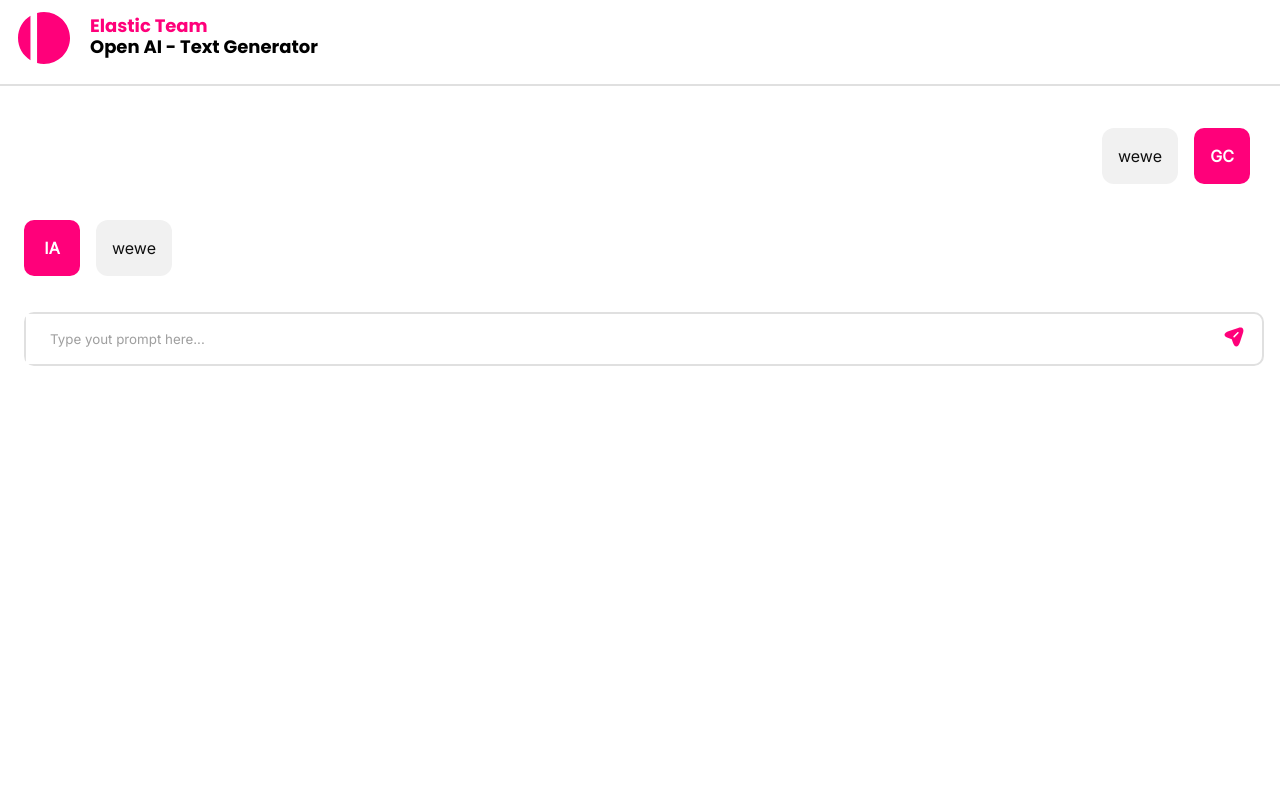
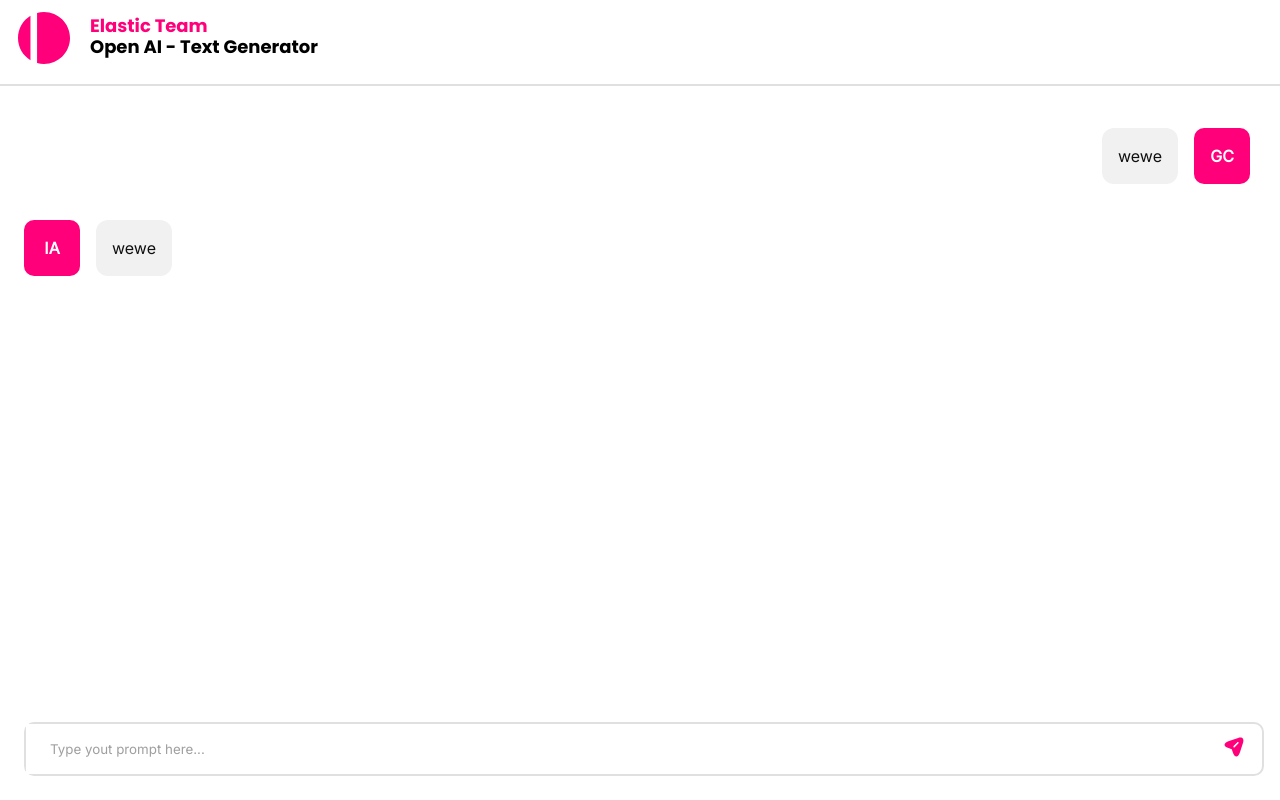
Before and after one commit to GiovanniCaiazzo01/Elastic-Team-OpenAI---Powered-Text-Generator-Challenge, a React (Vite) app in the folder client/: page /chat in a window 1280 px wide. Built offline with nearby package versions, Linux system fonts and the light colour scheme.

Commit message:
feat: Component Page is now ended

```diff
--- a/client/src/components/PageLayout/index.jsx
+++ /dev/null
@@ -1,12 +0,0 @@
-import { CenteredContainer } from "../../layouts";
-import PropTypes from "prop-types";
-
-const PageLayout = ({ children }) => {
-  return <CenteredContainer>{children}</CenteredContainer>;
-};
-
-export { PageLayout };
-
-PageLayout.propTypes = {
-  children: PropTypes.node.isRequired,
-};
--- a/client/src/components/PublicRoute/index.jsx
+++ b/client/src/components/PublicRoute/index.jsx
@@ -1,13 +1,15 @@
-import { PageLayout } from "../PageLayout";
+import { CenteredContainer, FullPageContainer } from "../../layouts";
 import PropTypes from "prop-types";
 
 const PublicRoute = ({ isCentered, component: Component }) => {
   return isCentered ? (
-    <PageLayout>
+    <CenteredContainer>
       <Component />
-    </PageLayout>
+    </CenteredContainer>
   ) : (
-    <Component />
+    <FullPageContainer>
+      <Component />
+    </FullPageContainer>
   );
 };
 
--- a/client/src/components/index.js
+++ b/client/src/components/index.js
@@ -1,6 +1,5 @@
 export { Avatar } from "./Avatar";
 export { LogoWithText } from "./LogoWithText";
 export { Logo } from "./Logo";
-export { PageLayout } from "./PageLayout";
 export { PrivateRoute } from "./PrivateRoute";
 export { PublicRoute } from "./PublicRoute";
--- /dev/null
+++ b/client/src/layouts/FullPageContainer/index.jsx
@@ -0,0 +1,12 @@
+import { StyledFullPageContainer } from "./style";
+import PropTypes from "prop-types";
+
+const FullPageContainer = ({ children }) => {
+  return <StyledFullPageContainer>{children}</StyledFullPageContainer>;
+};
+
+FullPageContainer.propTypes = {
+  children: PropTypes.node.isRequired,
+};
+
+export { FullPageContainer };
--- /dev/null
+++ b/client/src/layouts/FullPageContainer/style.jsx
@@ -0,0 +1,5 @@
+import styled from "styled-components";
+
+export const StyledFullPageContainer = styled.div`
+  height: 100vh;
+`;
--- a/client/src/layouts/index.js
+++ b/client/src/layouts/index.js
@@ -1,3 +1,4 @@
+export { FullPageContainer } from "./FullPageContainer";
 export { Link } from "./Link";
 export { Button } from "./Button";
 export { Input } from "./Input";
--- a/client/src/pages/Chat/ChatFooter/index.jsx
+++ b/client/src/pages/Chat/ChatFooter/index.jsx
@@ -5,6 +5,7 @@ const ChatFooter = () => {
     <Container
       marginLeft={11}
       marginRight={7}
+      marginBottom={11}
       borderRadius={4}
       border={{ px: 0, color: "softGrey" }}
     >
--- a/client/src/pages/Chat/index.jsx
+++ b/client/src/pages/Chat/index.jsx
@@ -1,3 +1,4 @@
+import { Container, Flex } from "../../layouts";
 import { ChatFooter } from "./ChatFooter";
 import { ChatHeader } from "./ChatHeader";
 import { ChatSection } from "./ChatSection";
@@ -5,9 +6,13 @@ import { ChatSection } from "./ChatSection";
 const Chat = () => {
   return (
     <>
-      <ChatHeader />
-      <ChatSection />
-      <ChatFooter />
+      <Flex fullHeight flexDirection="column" justifyContent={3}>
+        <Container>
+          <ChatHeader />
+          <ChatSection />
+        </Container>
+        <ChatFooter />
+      </Flex>
     </>
   );
 };
```
